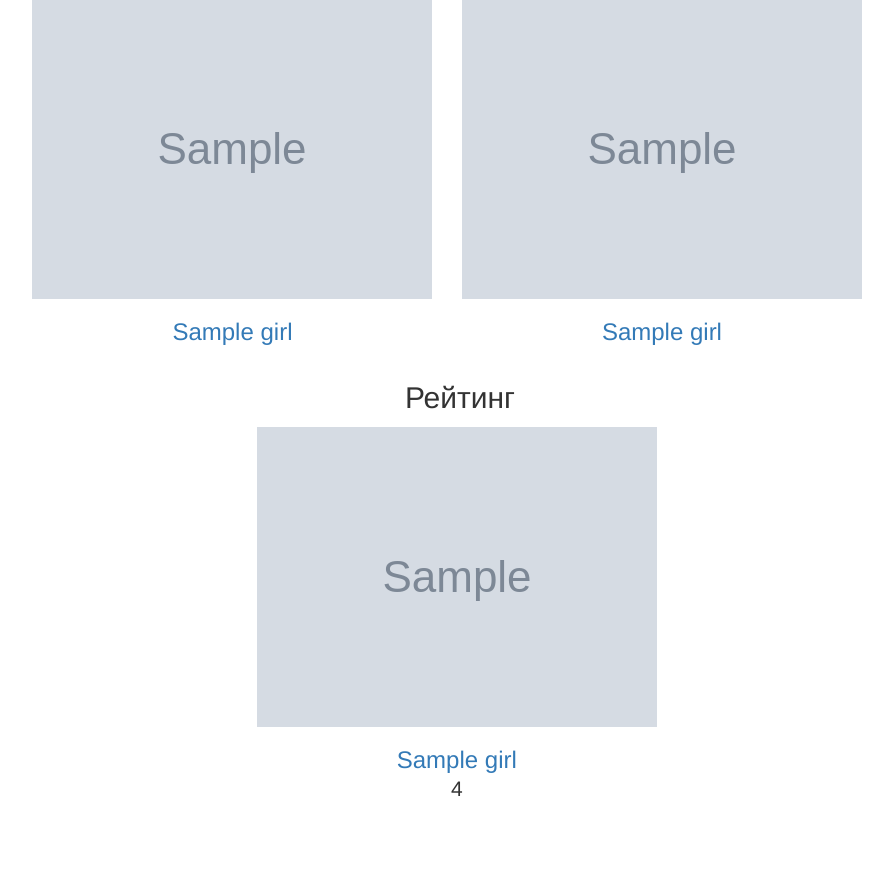
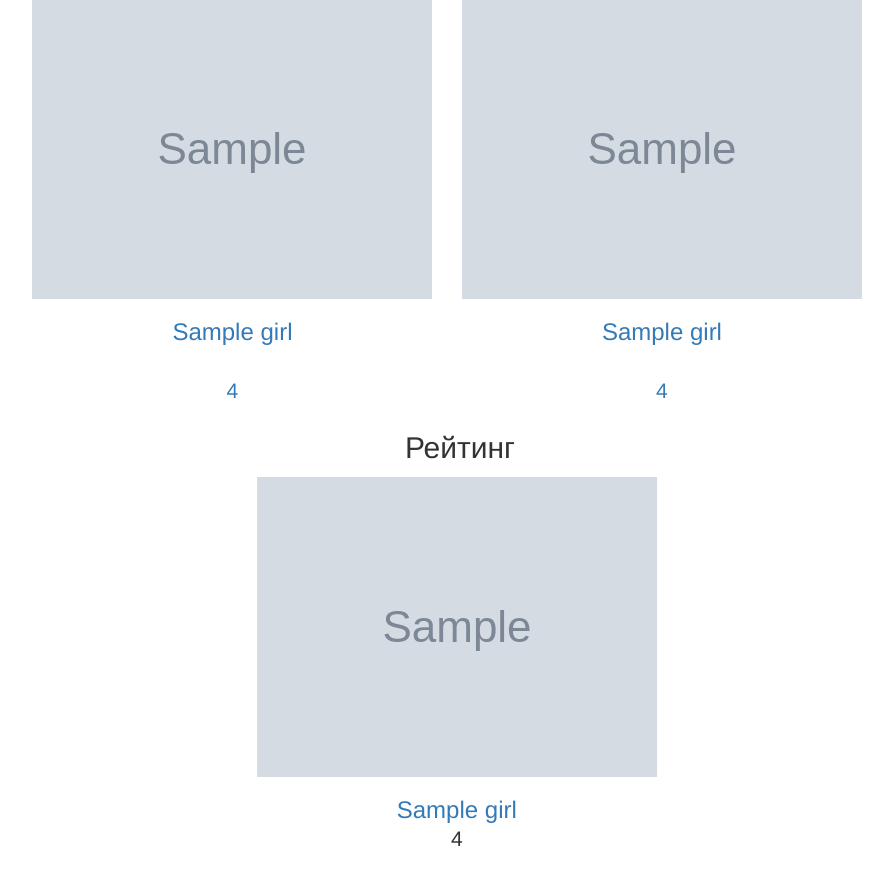
Before and after one commit to sevazhidkov/chiks-vtk, a Flask app: page / in a window 1280 px wide. Shown: the part 83-969 px from the top of the page, without its empty margins (180-1073 px from the left). Before the commit the page ends 879 px from the top, so only its background shows below. Run offline with Flask 2, Linux system fonts and the light colour scheme; grey boxes marked "Sample" are stand-in pictures; a database or web service that is not in the repository returns one stand-in record (values such as "Sample title"); some libraries are stand-ins or nearby versions.

Commit message:
improve layout

```diff
--- a/app/static/style.css
+++ b/app/static/style.css
@@ -6,6 +6,9 @@ body {
   display: inline-block;
   margin-right: 2%;
   margin-top: 1%;
+}
+.pair .girl .number{
+  font-size: 150%;
 }
 
 .rating {
--- a/app/templates/index.html
+++ b/app/templates/index.html
@@ -14,6 +14,8 @@
         <img src='{{pair[0].photo}}'>
         <br>
         <h3>{{pair[0].name}}</h3>
+        <br>
+        <span class='number'>{{pair[0].rating}}</span>
       </a>
     </div>
 
@@ -22,6 +24,8 @@
         <img src='{{pair[1].photo}}'>
         <br>
         <h3>{{pair[1].name}}</h3>
+        <br>
+        <span class='number'>{{pair[1].rating}}</span>
       </a>
     </div>
   </div>
```
